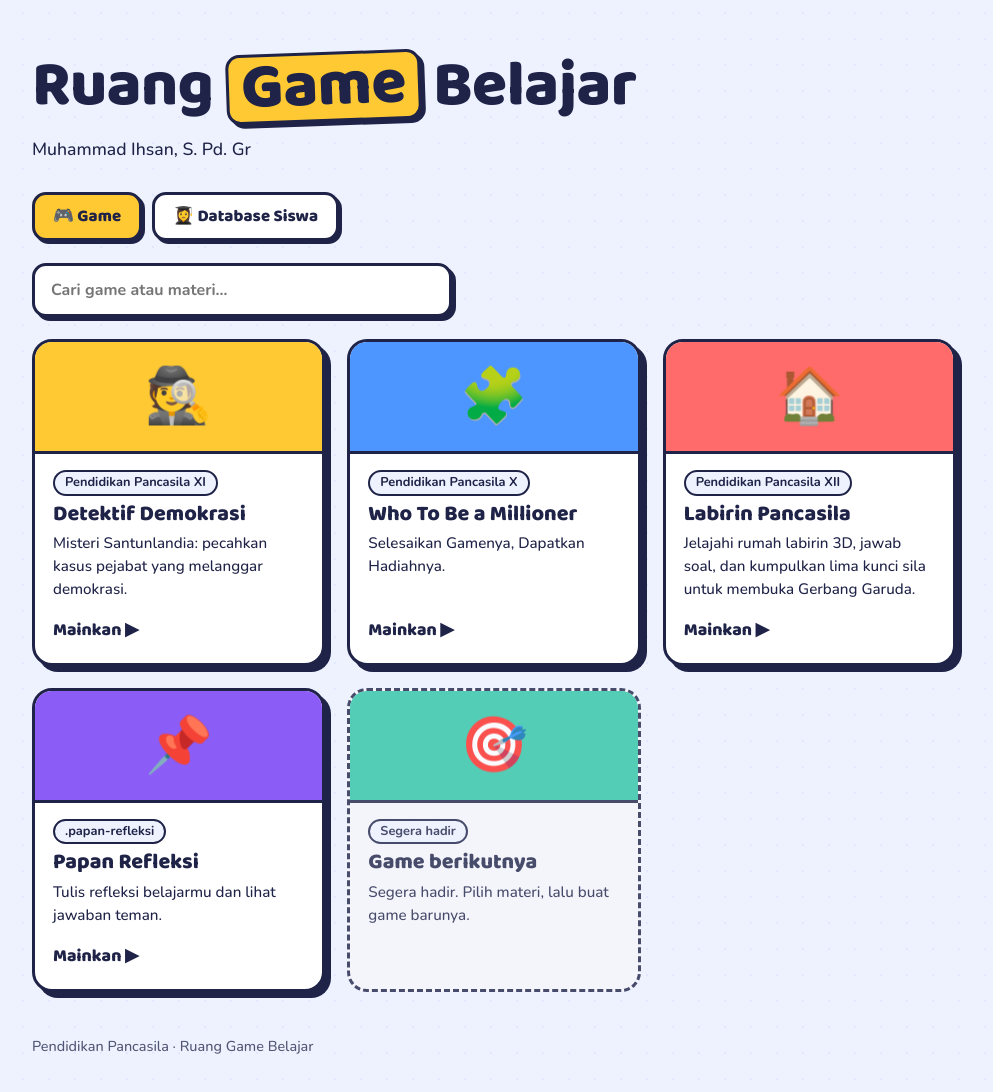
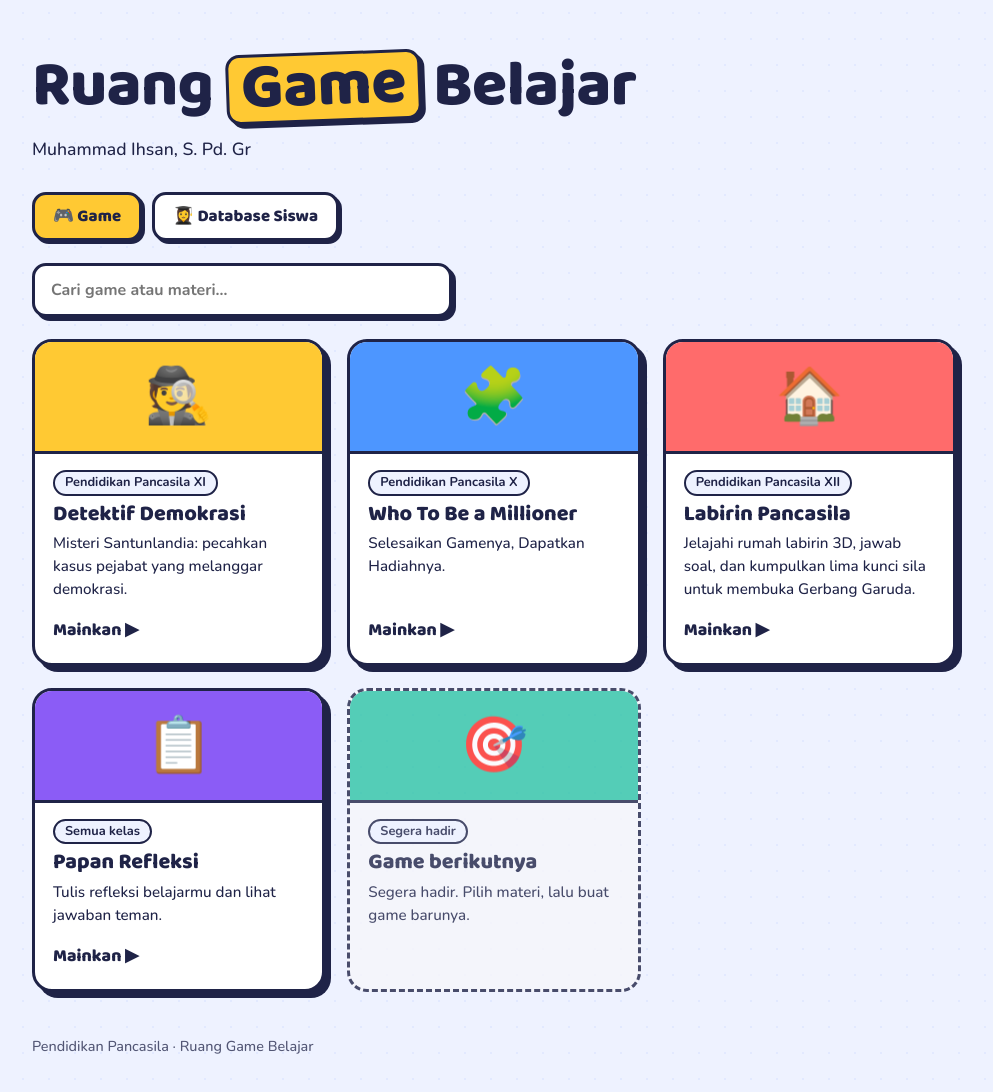
Before and after one commit to muhammadihsan23889-beep/gamepp, a plain HTML site: page index.html in a window 1280 px wide. Shown: the whole page, without its empty margins (146-1139 px from the left). Drawn offline with nearby package versions, Linux system fonts and the light colour scheme.

Commit message:
Update index.html

```diff
--- a/index.html
+++ b/index.html
@@ -121,7 +121,7 @@ const GAMES = [
   { judul:"Detektif Demokrasi", info:"Misteri Santunlandia: pecahkan kasus pejabat yang melanggar demokrasi.", tag:"Pendidikan Pancasila XI", folder:"detektif-demokrasi", ikon:"🕵️", warna:"#ffc933" },
   { judul:"Who To Be a Millioner", info:"Selesaikan Gamenya, Dapatkan Hadiahnya.", tag:"Pendidikan Pancasila X", folder:"Whotobemilioner", ikon:"🧩", warna:"#4d96ff", },
   { judul:"Labirin Pancasila", info:"Jelajahi rumah labirin 3D, jawab soal, dan kumpulkan lima kunci sila untuk membuka Gerbang Garuda.", tag:"Pendidikan Pancasila XII", folder:"labirin-pancasila", ikon:"🏠", warna:"#ff6b6b" },
-  { judul:"Papan Refleksi", info:"Tulis refleksi belajarmu dan lihat jawaban teman.", tag:"Semua kelas", tag:".papan-refleksi", ikon:"📌", warna:"#8b5cf6" },
+  { judul:"Papan Refleksi", info:"Tulis refleksi belajarmu dan lihat jawaban teman.", tag:"Semua kelas", folder:"papan-refleksi", ikon:"📋", warna:"#8b5cf6" },
   { judul:"Game berikutnya", info:"Segera hadir. Pilih materi, lalu buat game barunya.", tag:"Segera hadir", ikon:"🎯", warna:"#2ec4a6", soon:true }
 ];
 
```
